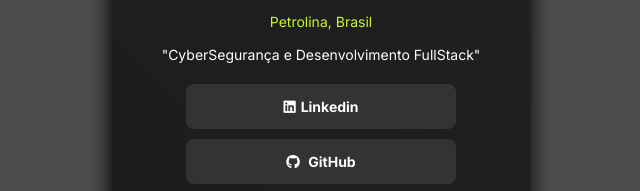
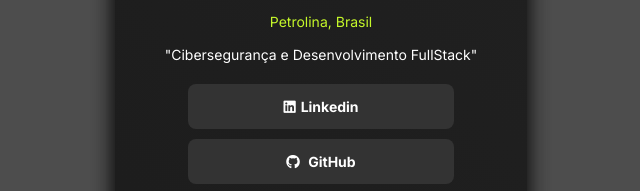
Before and after one commit to UraFabio/urafabio.github.io, a plain HTML site: page index.html in a window 1280 px wide. Shown: the part 308-499 px from the top of the page, 319-959 px from the left. Drawn offline with Linux system fonts and the light colour scheme.

Commit message:
Update index.html

```diff
--- a/index.html
+++ b/index.html
@@ -17,7 +17,7 @@
     <img id="profile"  src="./assets/images/profile.jpeg" alt="Fabio Ura">
     <span id="name">Fabio Ura</span>
     <span id="title">Petrolina, Brasil</span>
-    <p id="description">"CyberSegurança e Desenvolvimento FullStack"</p>
+    <p id="description">"Cibersegurança e Desenvolvimento FullStack"</p>
     <ul id="social-list">
       <li><a target="_blank" href="https://www.linkedin.com/in/fabio-ura-791b95202/"><button><i class="fa-brands fa-linkedin"></i>Linkedin</button></a></li>
       <li><a target="_blank" href="https://github.com/UraFabio"><button> <i class="fa-brands fa-github"></i> GitHub</button></a></li>
```
